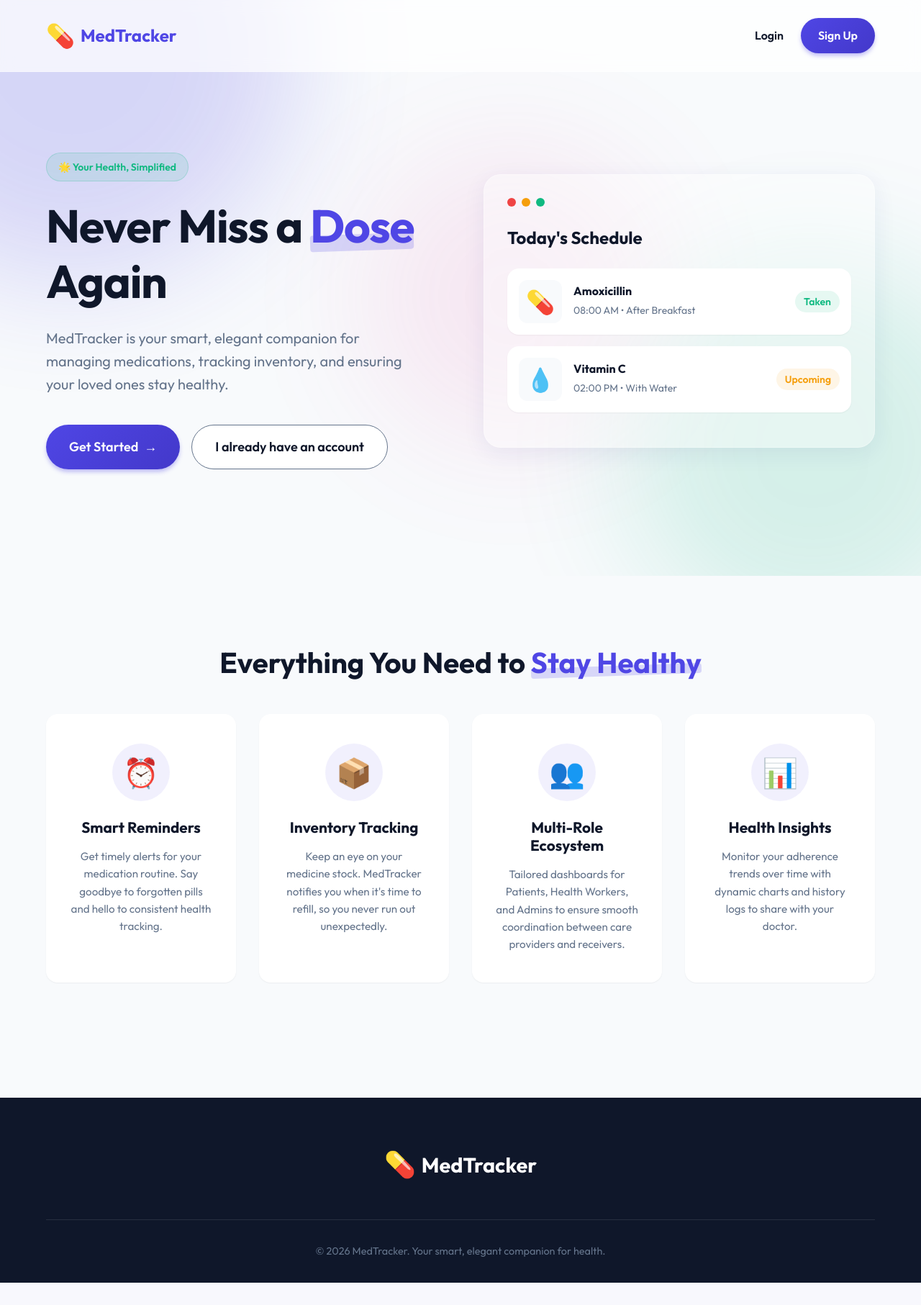
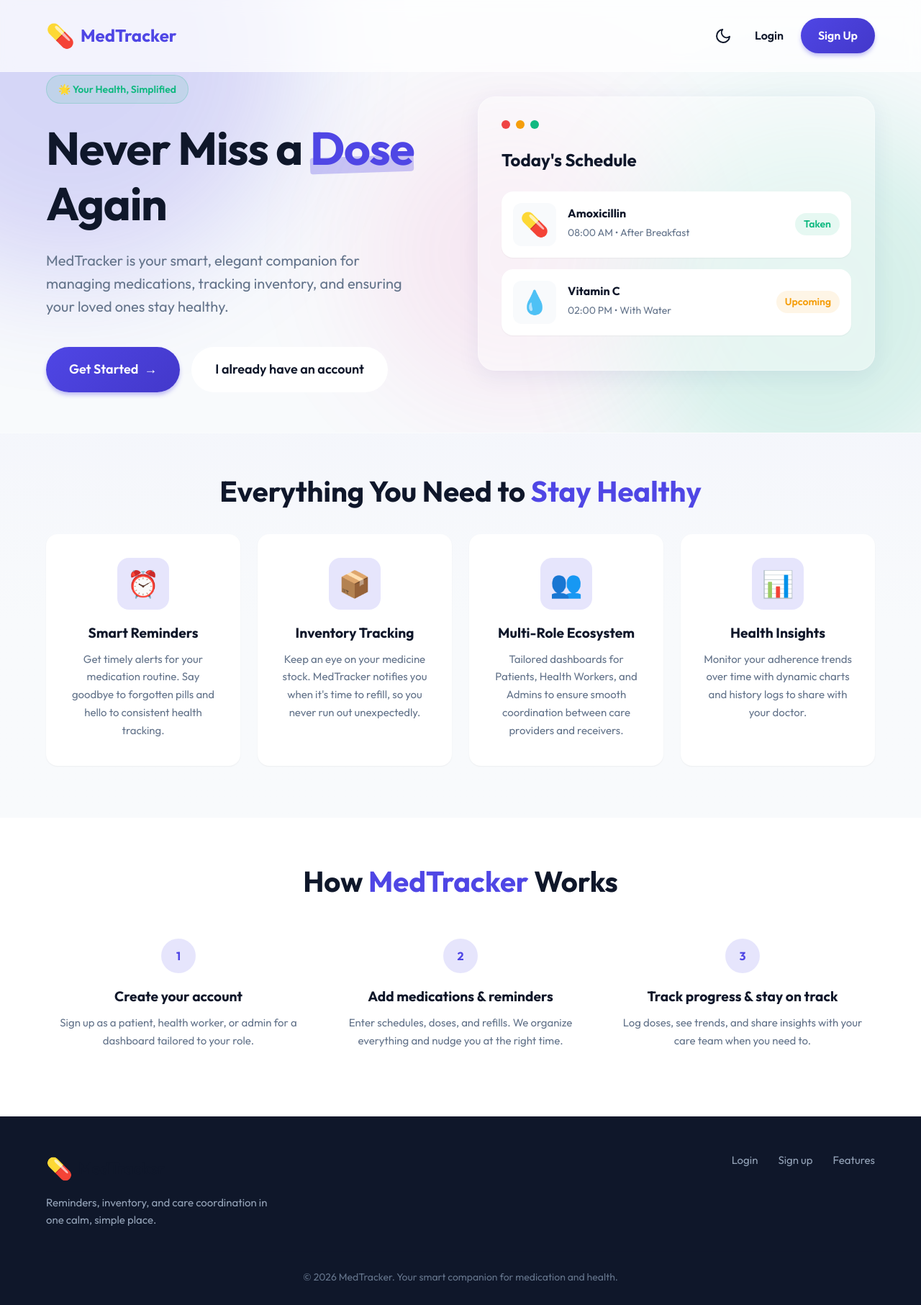
Before and after one commit to Cr7samiee/MedTracker, a PHP site: page /frontend/index.html in a window 1280 px wide. Shown: the whole page at 72% size. Before the commit the page ends 1782 px from the top, so only its background shows below. Run offline with PHP 8.4, Linux system fonts and the light colour scheme.

Commit message:
Polish landing page layout, features section, and theme-aware footer
Made-with: Cursor

```diff
--- a/frontend/css/style.css
+++ b/frontend/css/style.css
@@ -9,6 +9,9 @@
     --background: #F8FAFC;
     --surface: rgba(255, 255, 255, 0.7);
     --surface-solid: #FFFFFF;
+    --footer-bg: #0F172A;
+    --footer-text: #94A3B8;
+    --footer-border: rgba(15, 23, 42, 0.08);
     --text-main: #0F172A;
     --text-muted: #64748B;
     --red: #EF4444;
@@ -18,6 +21,44 @@
     --shadow-sm: 0 1px 2px 0 rgba(0, 0, 0, 0.05);
     --shadow-lg: 0 10px 15px -3px rgba(0, 0, 0, 0.1), 0 4px 6px -2px rgba(0, 0, 0, 0.05);
     --shadow-glass: 0 8px 32px 0 rgba(31, 38, 135, 0.07);
+}
+
+[data-theme="dark"] {
+    --primary: #818CF8;
+    --primary-hover: #6366F1;
+    --secondary: #34D399;
+    --secondary-hover: #10B981;
+    --background: #0F172A;
+    --surface: rgba(30, 41, 59, 0.85);
+    --surface-solid: #1E293B;
+    --footer-bg: #020617;
+    --footer-text: #94A3B8;
+    --footer-border: rgba(148, 163, 184, 0.12);
+    --text-main: #F8FAFC;
+    --text-muted: #94A3B8;
+    --glass-border: rgba(255, 255, 255, 0.1);
+    --shadow-sm: 0 1px 2px 0 rgba(0, 0, 0, 0.3);
+    --shadow-lg: 0 10px 15px -3px rgba(0, 0, 0, 0.4), 0 4px 6px -2px rgba(0, 0, 0, 0.2);
+    --shadow-glass: 0 8px 32px 0 rgba(0, 0, 0, 0.3);
+}
+
+.theme-toggle {
+    background: none;
+    border: none;
+    font-size: 1.5rem;
+    cursor: pointer;
+    padding: 0.5rem;
+    border-radius: 50%;
+    color: var(--text-main);
+    display: flex;
+    align-items: center;
+    justify-content: center;
+    transition: transform 0.3s ease, background 0.3s ease;
+}
+
+.theme-toggle:hover {
+    background: var(--surface-solid);
+    transform: rotate(15deg);
 }
 
 * {
@@ -60,7 +101,7 @@ p {
     height: 30%;
     bottom: 5px;
     left: 0;
-    background-color: rgba(79, 70, 229, 0.2);
+    background-color: color-mix(in srgb, var(--primary) 28%, transparent);
     z-index: -1;
     border-radius: 4px;
     transform: rotate(-2deg);
@@ -117,11 +158,9 @@ p {
 
 /* Layout */
 .landing-container {
-    min-height: 100vh;
-    display: flex;
-    flex-direction: column;
     position: relative;
     overflow: hidden;
+    padding-bottom: 1rem;
 }
 
 /* Navbar */
@@ -202,14 +241,15 @@ p {
 }
 
 .btn-secondary {
-    background: white;
+    background: var(--surface-solid);
     color: var(--text-main);
-    border: 1px solid var(--text-muted);
+    border: 1px solid var(--glass-border);
 }
 
 .btn-secondary:hover {
     background: var(--background);
-    border-color: var(--text-main);
+    border-color: var(--primary);
+    color: var(--primary);
 }
 
 .btn-large {
@@ -228,12 +268,11 @@ p {
 
 /* Hero Section */
 .hero-section {
-    flex: 1;
     display: grid;
     grid-template-columns: 1fr 1fr;
-    gap: 4rem;
+    gap: 3rem;
     align-items: center;
-    padding: 8rem 5% 4rem;
+    padding: 6.5rem 5% 2.5rem;
     max-width: 1400px;
     margin: 0 auto;
 }
@@ -283,6 +322,15 @@ p {
     position: relative;
     overflow: hidden;
     transition: transform 0.5s cubic-bezier(0.175, 0.885, 0.32, 1.275);
+}
+
+[data-theme="dark"] .glass-card {
+    background: color-mix(in srgb, var(--surface-solid) 88%, transparent);
+    border-color: var(--glass-border);
+}
+
+[data-theme="dark"] .mockup-title {
+    color: var(--text-main);
 }
 
 .glass-card:hover {
@@ -441,7 +489,7 @@ p {
     .hero-section {
         grid-template-columns: 1fr;
         text-align: center;
-        padding-top: 6rem;
+        padding: 5.5rem 5% 2rem;
     }
 
     .hero-content {
@@ -764,7 +812,7 @@ p {
 }
 
 .btn-secondary:active {
-    background: #CBD5E1 !important;
+    background: color-mix(in srgb, var(--surface-solid) 85%, var(--text-muted)) !important;
 }
 
 .role-card:active {
@@ -806,15 +854,28 @@ p {
 
 /* ---- Home Page Sections ---- */
 .section-padding {
-    padding: 6rem 5%;
+    padding: 3.5rem 5% 4.5rem;
     max-width: 1400px;
     margin: 0 auto;
 }
 
+.section-alt {
+    background: var(--surface-solid);
+    width: 100%;
+    padding: 4rem 5%;
+}
+
+.section-alt .section-padding {
+    padding: 0;
+}
+
 .home-section-title {
     text-align: center;
-    font-size: 2.5rem;
-    margin-bottom: 3rem;
+    font-size: clamp(1.75rem, 4vw, 2.5rem);
+    margin-bottom: 2.25rem;
+    max-width: 720px;
+    margin-left: auto;
+    margin-right: auto;
 }
 
 .home-section-title .highlight {
@@ -823,18 +884,27 @@ p {
 
 .features-grid {
     display: grid;
-    grid-template-columns: repeat(auto-fit, minmax(250px, 1fr));
-    gap: 2rem;
+    grid-template-columns: repeat(auto-fit, minmax(260px, 1fr));
+    gap: 1.5rem;
 }
 
 .feature-card {
+    display: flex;
+    flex-direction: column;
+    align-items: center;
+    text-align: center;
     background: var(--surface-solid);
     border: 1px solid var(--glass-border);
     border-radius: 16px;
-    padding: 2.5rem 2rem;
+    padding: 2rem 1.75rem 2.25rem;
     box-shadow: var(--shadow-sm);
-    transition: all 0.3s ease;
-    text-align: center;
+    transition: border-color 0.3s ease, box-shadow 0.3s ease, transform 0.3s ease;
+    min-height: 280px;
+}
+
+[data-theme="dark"] .feature-card:not(.feature-card--plain) {
+    background: color-mix(in srgb, var(--surface-solid) 100%, #0f172a 8%);
+    box-shadow: 0 4px 24px rgba(0, 0, 0, 0.25);
 }
 
 .feature-card:hover {
@@ -844,17 +914,23 @@ p {
 }
 
 .feature-icon {
-    font-size: 2.5rem;
-    margin-bottom: 1.5rem;
+    flex-shrink: 0;
+    order: -1;
+    font-size: 2.25rem;
+    margin-bottom: 1.25rem;
     display: inline-flex;
     align-items: center;
     justify-content: center;
-    background: rgba(79, 70, 229, 0.08);
-    width: 80px;
-    height: 80px;
-    border-radius: 50%;
+    background: color-mix(in srgb, var(--primary) 14%, transparent);
+    width: 72px;
+    height: 72px;
+    border-radius: 16px;
     color: var(--primary);
     transition: transform 0.3s ease;
+}
+
+[data-theme="dark"] .feature-icon {
+    background: color-mix(in srgb, var(--primary) 18%, var(--surface-solid));
 }
 
 .feature-card:hover .feature-icon {
@@ -862,23 +938,78 @@ p {
 }
 
 .feature-card h3 {
-    margin-bottom: 1rem;
-    font-size: 1.3rem;
+    margin-bottom: 0.75rem;
+    font-size: 1.2rem;
     color: var(--text-main);
+    line-height: 1.3;
 }
 
 .feature-card p {
-    font-size: 0.95rem;
+    font-size: 0.9375rem;
     color: var(--text-muted);
-    line-height: 1.6;
+    line-height: 1.65;
+    margin: 0;
+    flex-grow: 1;
+}
+
+/* “How it works”: lightweight cards on tinted band */
+.feature-card--plain {
+    min-height: auto;
+    background: transparent;
+    border: none;
+    box-shadow: none;
+    padding: 1.25rem 1rem 1.75rem;
+}
+
+.feature-card--plain:hover {
+    transform: none;
+    box-shadow: none;
+    border-color: transparent;
+}
+
+[data-theme="dark"] .feature-card--plain {
+    background: transparent;
+    box-shadow: none;
+}
+
+.feature-icon--step {
+    font-size: 1rem;
+    font-weight: 700;
+    font-family: inherit;
+    border-radius: 50%;
+    width: 48px;
+    height: 48px;
+    line-height: 1;
+}
+
+.how-steps {
+    grid-template-columns: repeat(auto-fit, minmax(240px, 1fr));
+}
+
+/* Optional visual link between hero and features */
+.features-band {
+    border-top: 1px solid var(--glass-border);
+    background: linear-gradient(180deg, color-mix(in srgb, var(--background) 100%, var(--primary) 2%) 0%, var(--background) 48%);
+}
+
+[data-theme="dark"] .features-band {
+    background: linear-gradient(180deg, color-mix(in srgb, var(--background) 92%, var(--primary) 6%) 0%, var(--background) 55%);
+}
+
+/* How-it-works strip: subtle separation in dark mode */
+[data-theme="dark"] .section-alt {
+    background: color-mix(in srgb, var(--surface-solid) 92%, #020617);
+    border-top: 1px solid var(--glass-border);
+    border-bottom: 1px solid var(--glass-border);
 }
 
 /* Footer styling */
 .main-footer {
-    background: #0F172A;
-    color: #F8FAFC;
-    padding: 4rem 5% 2rem;
-    margin-top: 4rem;
+    background: var(--footer-bg);
+    color: var(--text-main);
+    padding: 3rem 5% 1.75rem;
+    margin-top: 0;
+    border-top: 1px solid var(--footer-border);
 }
 
 .footer-content {
@@ -886,46 +1017,87 @@ p {
     margin: 0 auto;
     display: flex;
     flex-direction: column;
-    align-items: center;
+    align-items: stretch;
     gap: 2rem;
+}
+
+.footer-top {
+    display: flex;
+    flex-wrap: wrap;
+    align-items: flex-start;
+    justify-content: space-between;
+    gap: 2rem;
+}
+
+.footer-brand {
+    max-width: 320px;
+}
+
+.footer-brand .footer-tagline {
+    margin-top: 0.75rem;
+    font-size: 0.9375rem;
+    color: var(--footer-text);
+    line-height: 1.55;
 }
 
 .footer-logo {
     display: flex;
     align-items: center;
     gap: 0.5rem;
-    font-size: 1.8rem;
+    font-size: 1.35rem;
     font-weight: 700;
-    color: white;
+    color: var(--text-main);
 }
 
 .footer-logo .logo-icon {
-    font-size: 2.2rem;
+    font-size: 1.85rem;
 }
 
 .footer-links {
     display: flex;
-    gap: 2rem;
+    gap: 1.75rem;
     flex-wrap: wrap;
-    justify-content: center;
+    align-items: center;
+    justify-content: flex-end;
 }
 
 .footer-links a {
-    color: #94A3B8;
+    color: var(--footer-text);
     text-decoration: none;
-    font-size: 1rem;
-    transition: color 0.3s ease;
+    font-size: 0.9375rem;
+    font-weight: 500;
+    transition: color 0.2s ease;
 }
 
 .footer-links a:hover {
+    color: var(--primary);
+}
+
+[data-theme="dark"] .footer-links a:hover {
     color: var(--secondary);
 }
 
 .footer-bottom {
-    border-top: 1px solid rgba(255, 255, 255, 0.1);
-    padding-top: 2rem;
+    border-top: 1px solid var(--footer-border);
+    padding-top: 1.5rem;
     width: 100%;
     text-align: center;
-    color: #64748B;
-    font-size: 0.9rem;
+    color: var(--footer-text);
+    font-size: 0.875rem;
 }
+
+@media (max-width: 768px) {
+    .footer-top {
+        flex-direction: column;
+        align-items: center;
+        text-align: center;
+    }
+
+    .footer-brand {
+        max-width: none;
+    }
+
+    .footer-links {
+        justify-content: center;
+    }
+}
--- a/frontend/index.html
+++ b/frontend/index.html
@@ -7,7 +7,7 @@
     <title>MedTracker - Smart Medicine Reminder</title>
     <!-- Modern font -> Outfit -->
     <link href="https://fonts.googleapis.com/css2?family=Outfit:wght@300;400;600;700&display=swap" rel="stylesheet">
-    <link rel="stylesheet" href="css/style.css?v=1.1">
+    <link rel="stylesheet" href="css/style.css?v=1.4">
 </head>
 
 <body>
@@ -23,6 +23,7 @@
                 <span class="logo-text">MedTracker</span>
             </div>
             <div class="nav-links">
+                <button id="themeToggleBtn" class="theme-toggle" aria-label="Toggle Dark Mode" title="Toggle Dark Mode"></button>
                 <a href="login.html" class="nav-link">Login</a>
                 <a href="role_selection.html" class="btn btn-primary">Sign Up</a>
             </div>
@@ -77,7 +78,7 @@
     </div>
 
     <!-- Home Page Extra Content Sections -->
-    <section class="section-padding">
+    <section id="features" class="section-padding features-band">
         <h2 class="home-section-title">Everything You Need to <span class="highlight">Stay Healthy</span></h2>
         <div class="features-grid">
             <div class="feature-card">
@@ -103,19 +104,91 @@
         </div>
     </section>
 
+    <!-- How It Works Section -->
+    <section class="section-alt">
+        <div class="section-padding">
+            <h2 class="home-section-title">How <span class="highlight">MedTracker</span> Works</h2>
+            <div class="features-grid how-steps">
+                <div class="feature-card feature-card--plain">
+                    <div class="feature-icon feature-icon--step">1</div>
+                    <h3>Create your account</h3>
+                    <p>Sign up as a patient, health worker, or admin for a dashboard tailored to your role.</p>
+                </div>
+                <div class="feature-card feature-card--plain">
+                    <div class="feature-icon feature-icon--step">2</div>
+                    <h3>Add medications &amp; reminders</h3>
+                    <p>Enter schedules, doses, and refills. We organize everything and nudge you at the right time.</p>
+                </div>
+                <div class="feature-card feature-card--plain">
+                    <div class="feature-icon feature-icon--step">3</div>
+                    <h3>Track progress &amp; stay on track</h3>
+                    <p>Log doses, see trends, and share insights with your care team when you need to.</p>
+                </div>
+            </div>
+        </div>
+    </section>
+
     <!-- Footer -->
     <footer class="main-footer">
         <div class="footer-content">
-            <div class="footer-logo" style="margin-bottom: 1rem;">
-                <span class="logo-icon">💊</span>
-                <span class="logo-text">MedTracker</span>
+            <div class="footer-top">
+                <div class="footer-brand">
+                    <div class="footer-logo">
+                        <span class="logo-icon">💊</span>
+                        <span class="logo-text">MedTracker</span>
+                    </div>
+                    <p class="footer-tagline">Reminders, inventory, and care coordination in one calm, simple place.</p>
+                </div>
+                <nav class="footer-links" aria-label="Footer">
+                    <a href="login.html">Login</a>
+                    <a href="role_selection.html">Sign up</a>
+                    <a href="#features">Features</a>
+                </nav>
             </div>
             <div class="footer-bottom">
-                <p>&copy; 2026 MedTracker. Your smart, elegant companion for health.</p>
+                <p>&copy; 2026 MedTracker. Your smart companion for medication and health.</p>
             </div>
         </div>
     </footer>
 
+    <script>
+        const themeToggleBtn = document.getElementById('themeToggleBtn');
+        const rootElement = document.documentElement;
+
+        const sunIcon = `<svg width="24" height="24" viewBox="0 0 24 24" fill="none" stroke="currentColor" stroke-width="2" stroke-linecap="round" stroke-linejoin="round"><circle cx="12" cy="12" r="5"></circle><line x1="12" y1="1" x2="12" y2="3"></line><line x1="12" y1="21" x2="12" y2="23"></line><line x1="4.22" y1="4.22" x2="5.64" y2="5.64"></line><line x1="18.36" y1="18.36" x2="19.78" y2="19.78"></line><line x1="1" y1="12" x2="3" y2="12"></line><line x1="21" y1="12" x2="23" y2="12"></line><line x1="4.22" y1="19.78" x2="5.64" y2="18.36"></line><line x1="18.36" y1="5.64" x2="19.78" y2="4.22"></line></svg>`;
+        const moonIcon = `<svg width="24" height="24" viewBox="0 0 24 24" fill="none" stroke="currentColor" stroke-width="2" stroke-linecap="round" stroke-linejoin="round"><path d="M21 12.79A9 9 0 1 1 11.21 3 7 7 0 0 0 21 12.79z"></path></svg>`;
+
+        const updateIcon = (theme) => {
+            themeToggleBtn.innerHTML = theme === 'dark' ? sunIcon : moonIcon;
+        };
+
+        // Check for saved user preference
+        const savedTheme = localStorage.getItem('theme');
+        if (savedTheme) {
+            rootElement.dataset.theme = savedTheme;
+            updateIcon(savedTheme);
+        } else if (window.matchMedia && window.matchMedia('(prefers-color-scheme: dark)').matches) {
+            rootElement.dataset.theme = 'dark';
+            updateIcon('dark');
+        } else {
+            updateIcon('light');
+        }
+
+        themeToggleBtn.addEventListener('click', () => {
+            let currentTheme = rootElement.dataset.theme;
+            let newTheme = currentTheme === 'dark' ? 'light' : 'dark';
+            rootElement.dataset.theme = newTheme;
+            localStorage.setItem('theme', newTheme);
+            updateIcon(newTheme);
+
+            // Interactive animation for the button
+            themeToggleBtn.style.transform = 'scale(1.3) rotate(360deg)';
+            themeToggleBtn.style.transition = 'transform 0.4s ease';
+            setTimeout(() => {
+                themeToggleBtn.style.transform = '';
+            }, 400);
+        });
+    </script>
 </body>
 
 </html>
```
Also changed, not shown: frontend/role_selection.html (+181 -22 lines).
